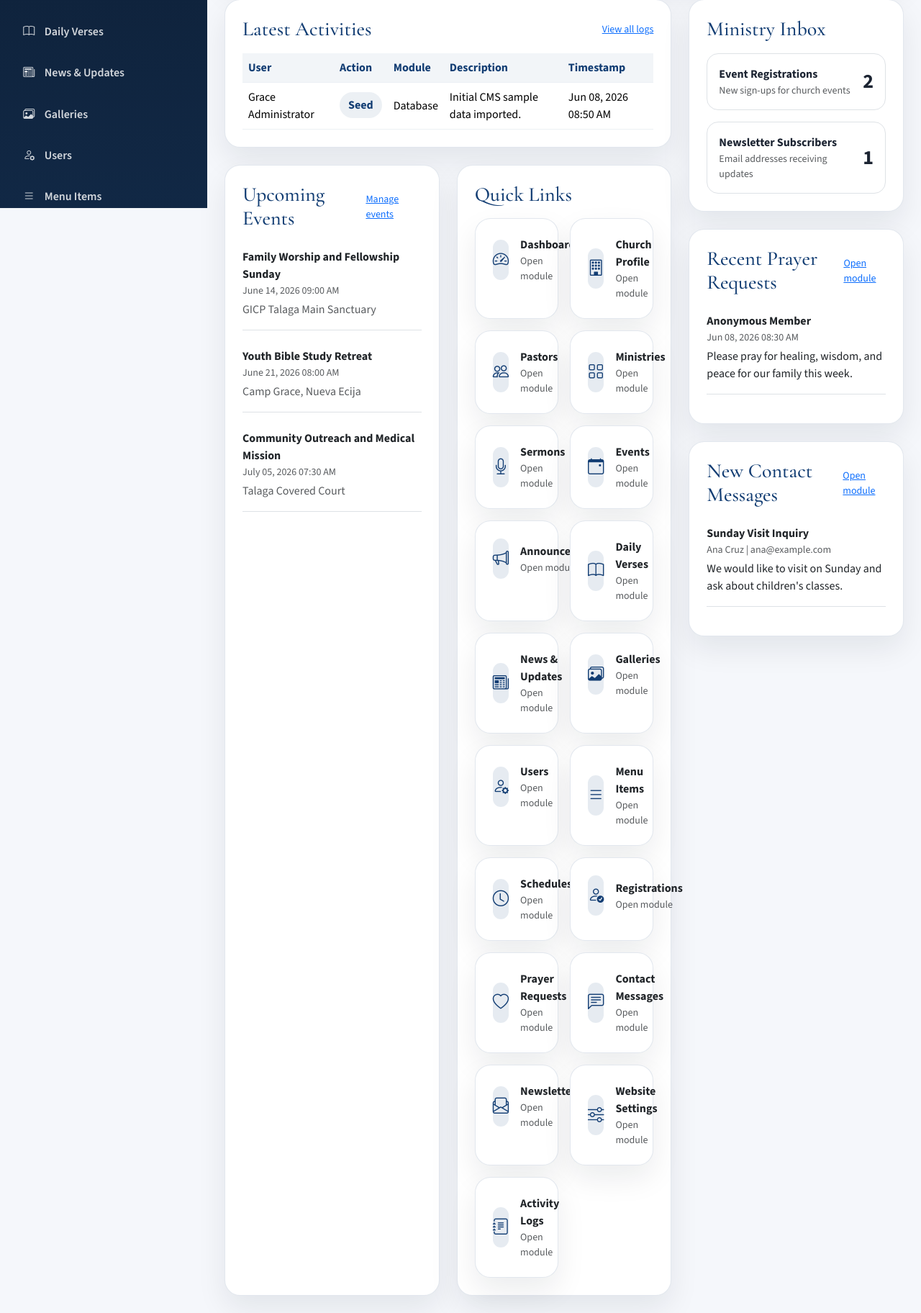
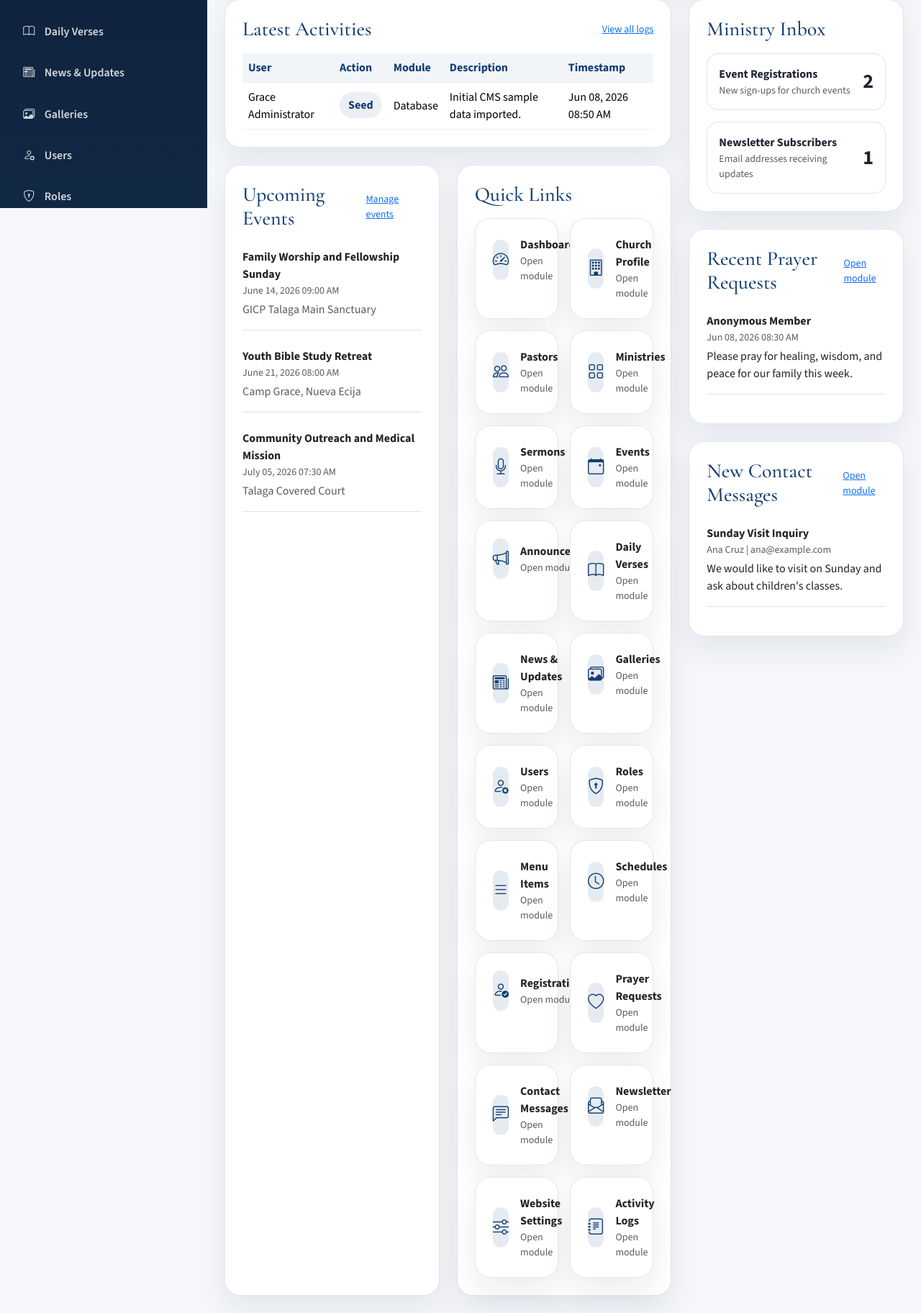
Before and after one commit to CalvinPangilinan13/gicpctalaga, a CodeIgniter app: page /index.php/admin/dashboard/index in a window 1280 px wide. Shown: the part 511-2335 px from the top of the page at 72% size. Run offline with CodeIgniter, Linux system fonts and the light colour scheme; the visitor is signed in with stand-in values (Sample User, id 1); data comes from the database, SQL or seed files in the repository; some libraries are stand-ins or nearby versions.

Commit message:
cms access role

```diff
--- a/application/controllers/admin/Auth.php
+++ b/application/controllers/admin/Auth.php
@@ -58,7 +58,7 @@ class Auth extends CI_Controller
 						'created_at' => date('Y-m-d H:i:s'),
 					));
 
-					redirect('admin');
+					redirect(admin_first_accessible_url(isset($user->role_permissions) ? $user->role_permissions : NULL));
 				}
 
 				$this->session->set_flashdata('auth_error', 'Invalid email address or password.');
--- a/application/controllers/admin/Dashboard.php
+++ b/application/controllers/admin/Dashboard.php
@@ -59,6 +59,8 @@ class Dashboard extends Admin_Controller
 
 	public function index()
 	{
+		$this->authorize_admin_access('dashboard');
+
 		$data = array(
 			'page_title' => 'Dashboard',
 			'stats' => array(
@@ -71,7 +73,7 @@ class Dashboard extends Admin_Controller
 				array('label' => 'Gallery Albums', 'value' => $this->gallery_model->count_all(), 'icon' => 'bi-images'),
 				array('label' => 'Users', 'value' => $this->user_model->count_all(), 'icon' => 'bi-person-gear'),
 			),
-			'quick_links' => admin_navigation(),
+			'quick_links' => isset($this->admin_data['admin_menu']) ? $this->admin_data['admin_menu'] : admin_navigation(),
 			'latest_activities' => $this->activity_log_model->get_recent(8),
 			'upcoming_events' => $this->event_model->get_upcoming(5),
 			'pending_requests' => $this->prayer_request_model->get_latest(5),
--- a/application/core/MY_Controller.php
+++ b/application/core/MY_Controller.php
@@ -126,6 +126,7 @@ class Admin_Controller extends CI_Controller
 	/** @var Activity_log_model */
 	public $activity_log_model;
 	protected $admin_user;
+	protected $admin_permissions = NULL;
 	protected $admin_data = array();
 
 	public function __construct()
@@ -135,9 +136,23 @@ class Admin_Controller extends CI_Controller
 		$this->ensure_authenticated();
 
 		$this->admin_user = $this->user_model->get_with_role((int) $this->session->userdata('user_id'));
+		$this->admin_permissions = normalize_role_permissions($this->admin_user && isset($this->admin_user->role_permissions) ? $this->admin_user->role_permissions : NULL);
+		$navigation = admin_navigation();
+		$filtered_navigation = array();
+
+		foreach ($navigation as $item)
+		{
+			$permission = isset($item['permission']) ? $item['permission'] : NULL;
+
+			if ($permission === NULL || $this->has_admin_access($permission))
+			{
+				$filtered_navigation[] = $item;
+			}
+		}
+
 		$this->admin_data = array(
 			'admin_user' => $this->admin_user,
-			'admin_menu' => admin_navigation(),
+			'admin_menu' => $filtered_navigation,
 			'church_profile' => $this->church_profile_model->get_primary_profile(),
 			'settings' => $this->setting_model->get_keyed_settings(),
 		);
@@ -158,6 +173,21 @@ class Admin_Controller extends CI_Controller
 		$this->load->view('admin/layout/sidebar', $data);
 		$this->load->view($view, $data);
 		$this->load->view('admin/layout/footer', $data);
+	}
+
+	protected function has_admin_access($permission)
+	{
+		return role_has_permission($this->admin_permissions, $permission);
+	}
+
+	protected function authorize_admin_access($permission)
+	{
+		if ($this->has_admin_access($permission))
+		{
+			return;
+		}
+
+		show_error('You do not have permission to access this module.', 403, 'Access Denied');
 	}
 
 	protected function log_activity($action, $module, $description)
--- a/application/helpers/app_helper.php
+++ b/application/helpers/app_helper.php
@@ -129,25 +129,199 @@ if (!function_exists('admin_navigation'))
 	function admin_navigation()
 	{
 		return array(
-			'dashboard' => array('label' => 'Dashboard', 'icon' => 'bi-speedometer2', 'url' => 'admin'),
-			'church-profile' => array('label' => 'Church Profile', 'icon' => 'bi-building', 'url' => 'admin/content/church_profile'),
-			'pastors' => array('label' => 'Pastors', 'icon' => 'bi-people', 'url' => 'admin/content/pastors'),
-			'ministries' => array('label' => 'Ministries', 'icon' => 'bi-grid', 'url' => 'admin/content/ministries'),
-			'sermons' => array('label' => 'Sermons', 'icon' => 'bi-mic', 'url' => 'admin/content/sermons'),
-			'events' => array('label' => 'Events', 'icon' => 'bi-calendar-event', 'url' => 'admin/content/events'),
-			'announcements' => array('label' => 'Announcements', 'icon' => 'bi-megaphone', 'url' => 'admin/content/announcements'),
-			'daily-verses' => array('label' => 'Daily Verses', 'icon' => 'bi-book', 'url' => 'admin/content/daily_verses'),
-			'news-updates' => array('label' => 'News & Updates', 'icon' => 'bi-newspaper', 'url' => 'admin/content/news_updates'),
-			'galleries' => array('label' => 'Galleries', 'icon' => 'bi-images', 'url' => 'admin/content/galleries'),
-			'users' => array('label' => 'Users', 'icon' => 'bi-person-gear', 'url' => 'admin/content/users'),
-			'menu-items' => array('label' => 'Menu Items', 'icon' => 'bi-list', 'url' => 'admin/content/menu_items'),
-			'service-schedules' => array('label' => 'Schedules', 'icon' => 'bi-clock', 'url' => 'admin/content/service_schedules'),
-			'event-registrations' => array('label' => 'Registrations', 'icon' => 'bi-person-check', 'url' => 'admin/content/event_registrations'),
-			'prayer-requests' => array('label' => 'Prayer Requests', 'icon' => 'bi-heart', 'url' => 'admin/content/prayer_requests'),
-			'contact-messages' => array('label' => 'Contact Messages', 'icon' => 'bi-chat-left-text', 'url' => 'admin/content/contact_messages'),
-			'newsletter' => array('label' => 'Newsletter', 'icon' => 'bi-envelope-paper', 'url' => 'admin/content/newsletter_subscriptions'),
-			'settings' => array('label' => 'Website Settings', 'icon' => 'bi-sliders', 'url' => 'admin/content/settings'),
-			'logs' => array('label' => 'Activity Logs', 'icon' => 'bi-journal-text', 'url' => 'admin/content/activity_logs'),
+			'dashboard' => array('label' => 'Dashboard', 'icon' => 'bi-speedometer2', 'url' => 'admin', 'permission' => 'dashboard'),
+			'church-profile' => array('label' => 'Church Profile', 'icon' => 'bi-building', 'url' => 'admin/content/church_profile', 'permission' => 'church_profile'),
+			'pastors' => array('label' => 'Pastors', 'icon' => 'bi-people', 'url' => 'admin/content/pastors', 'permission' => 'pastors'),
+			'ministries' => array('label' => 'Ministries', 'icon' => 'bi-grid', 'url' => 'admin/content/ministries', 'permission' => 'ministries'),
+			'sermons' => array('label' => 'Sermons', 'icon' => 'bi-mic', 'url' => 'admin/content/sermons', 'permission' => 'sermons'),
+			'events' => array('label' => 'Events', 'icon' => 'bi-calendar-event', 'url' => 'admin/content/events', 'permission' => 'events'),
+			'announcements' => array('label' => 'Announcements', 'icon' => 'bi-megaphone', 'url' => 'admin/content/announcements', 'permission' => 'announcements'),
+			'daily-verses' => array('label' => 'Daily Verses', 'icon' => 'bi-book', 'url' => 'admin/content/daily_verses', 'permission' => 'daily_verses'),
+			'news-updates' => array('label' => 'News & Updates', 'icon' => 'bi-newspaper', 'url' => 'admin/content/news_updates', 'permission' => 'news_updates'),
+			'galleries' => array('label' => 'Galleries', 'icon' => 'bi-images', 'url' => 'admin/content/galleries', 'permission' => 'galleries'),
+			'users' => array('label' => 'Users', 'icon' => 'bi-person-gear', 'url' => 'admin/content/users', 'permission' => 'users'),
+			'roles' => array('label' => 'Roles', 'icon' => 'bi-shield-lock', 'url' => 'admin/content/roles', 'permission' => 'roles'),
+			'menu-items' => array('label' => 'Menu Items', 'icon' => 'bi-list', 'url' => 'admin/content/menu_items', 'permission' => 'menu_items'),
+			'service-schedules' => array('label' => 'Schedules', 'icon' => 'bi-clock', 'url' => 'admin/content/service_schedules', 'permission' => 'service_schedules'),
+			'event-registrations' => array('label' => 'Registrations', 'icon' => 'bi-person-check', 'url' => 'admin/content/event_registrations', 'permission' => 'event_registrations'),
+			'prayer-requests' => array('label' => 'Prayer Requests', 'icon' => 'bi-heart', 'url' => 'admin/content/prayer_requests', 'permission' => 'prayer_requests'),
+			'contact-messages' => array('label' => 'Contact Messages', 'icon' => 'bi-chat-left-text', 'url' => 'admin/content/contact_messages', 'permission' => 'contact_messages'),
+			'newsletter' => array('label' => 'Newsletter', 'icon' => 'bi-envelope-paper', 'url' => 'admin/content/newsletter_subscriptions', 'permission' => 'newsletter_subscriptions'),
+			'settings' => array('label' => 'Website Settings', 'icon' => 'bi-sliders', 'url' => 'admin/content/settings', 'permission' => 'settings'),
+			'logs' => array('label' => 'Activity Logs', 'icon' => 'bi-journal-text', 'url' => 'admin/content/activity_logs', 'permission' => 'activity_logs'),
 		);
 	}
 }
+
+if (!function_exists('admin_permission_groups'))
+{
+	function admin_permission_groups()
+	{
+		return array(
+			'content' => array(
+				'church_profile',
+				'pastors',
+				'ministries',
+				'sermons',
+				'events',
+				'announcements',
+				'daily_verses',
+				'news_updates',
+				'galleries',
+				'menu_items',
+				'service_schedules',
+			),
+			'engagement' => array(
+				'event_registrations',
+				'prayer_requests',
+				'contact_messages',
+				'newsletter_subscriptions',
+			),
+			'administration' => array(
+				'users',
+				'roles',
+				'settings',
+				'activity_logs',
+			),
+		);
+	}
+}
+
+if (!function_exists('admin_permission_options'))
+{
+	function admin_permission_options()
+	{
+		return array(
+			'dashboard' => 'Dashboard',
+			'church_profile' => 'Church Profile',
+			'pastors' => 'Pastors',
+			'ministries' => 'Ministries',
+			'sermons' => 'Sermons',
+			'events' => 'Events',
+			'announcements' => 'Announcements',
+			'daily_verses' => 'Daily Verses',
+			'news_updates' => 'News & Updates',
+			'galleries' => 'Galleries',
+			'menu_items' => 'Menu Items',
+			'service_schedules' => 'Service Schedules',
+			'event_registrations' => 'Event Registrations',
+			'prayer_requests' => 'Prayer Requests',
+			'contact_messages' => 'Contact Messages',
+			'newsletter_subscriptions' => 'Newsletter Subscriptions',
+			'users' => 'Users',
+			'roles' => 'Roles',
+			'settings' => 'Website Settings',
+			'activity_logs' => 'Activity Logs',
+		);
+	}
+}
+
+if (!function_exists('normalize_role_permissions'))
+{
+	function normalize_role_permissions($permissions, $expand_groups = FALSE)
+	{
+		if ($permissions === NULL || $permissions === '')
+		{
+			return NULL;
+		}
+
+		if (is_string($permissions))
+		{
+			$decoded = json_decode($permissions, TRUE);
+			$permissions = json_last_error() === JSON_ERROR_NONE ? $decoded : array();
+		}
+
+		if (!is_array($permissions))
+		{
+			$permissions = array();
+		}
+
+		$normalized = array();
+
+		foreach ($permissions as $permission)
+		{
+			$permission = trim((string) $permission);
+
+			if ($permission === '')
+			{
+				continue;
+			}
+
+			$normalized[] = $permission;
+		}
+
+		$normalized = array_values(array_unique($normalized));
+
+		if (!$expand_groups)
+		{
+			return $normalized;
+		}
+
+		$expanded = $normalized;
+		$groups = admin_permission_groups();
+
+		foreach ($normalized as $permission)
+		{
+			if ($permission === 'all')
+			{
+				$expanded = array_merge(array('dashboard'), array_keys(admin_permission_options()));
+				break;
+			}
+
+			if (isset($groups[$permission]))
+			{
+				$expanded = array_merge($expanded, $groups[$permission]);
+			}
+		}
+
+		return array_values(array_unique($expanded));
+	}
+}
+
+if (!function_exists('role_has_permission'))
+{
+	function role_has_permission($permissions, $required_permission)
+	{
+		$normalized = normalize_role_permissions($permissions);
+
+		if ($normalized === NULL)
+		{
+			return TRUE;
+		}
+
+		if (in_array('all', $normalized, TRUE) || in_array($required_permission, $normalized, TRUE))
+		{
+			return TRUE;
+		}
+
+		$groups = admin_permission_groups();
+
+		foreach ($groups as $group_key => $group_permissions)
+		{
+			if (in_array($group_key, $normalized, TRUE) && in_array($required_permission, $group_permissions, TRUE))
+			{
+				return TRUE;
+			}
+		}
+
+		return FALSE;
+	}
+}
+
+if (!function_exists('admin_first_accessible_url'))
+{
+	function admin_first_accessible_url($permissions)
+	{
+		foreach (admin_navigation() as $item)
+		{
+			$required_permission = isset($item['permission']) ? $item['permission'] : NULL;
+
+			if ($required_permission === NULL || role_has_permission($permissions, $required_permission))
+			{
+				return $item['url'];
+			}
+		}
+
+		return 'admin/change-password';
+	}
+}
--- a/application/models/Role_model.php
+++ b/application/models/Role_model.php
@@ -5,4 +5,17 @@ class Role_model extends MY_Model
 {
 	protected $table = 'roles';
 	protected $order_by = 'name ASC';
+
+	public function get_all_with_permission_summary()
+	{
+		$items = $this->get_all();
+
+		foreach ($items as $item)
+		{
+			$permissions = normalize_role_permissions(isset($item->permissions) ? $item->permissions : NULL, TRUE);
+			$item->permission_count = $permissions === NULL ? count(admin_permission_options()) : count($permissions);
+		}
+
+		return $items;
+	}
 }
--- a/application/models/User_model.php
+++ b/application/models/User_model.php
@@ -13,7 +13,7 @@ class User_model extends MY_Model
 
 	public function get_with_role($id)
 	{
-		$this->db->select('users.*, roles.name AS role_name, roles.slug AS role_slug');
+		$this->db->select('users.*, roles.name AS role_name, roles.slug AS role_slug, roles.permissions AS role_permissions');
 		$this->db->from($this->table);
 		$this->db->join('roles', 'roles.id = users.role_id');
 		$this->db->where('users.id', $id);
```
Also changed, not shown: application/controllers/admin/Content.php (+46 -0 lines), application/views/admin/content/form.php (+26 -1 lines).
